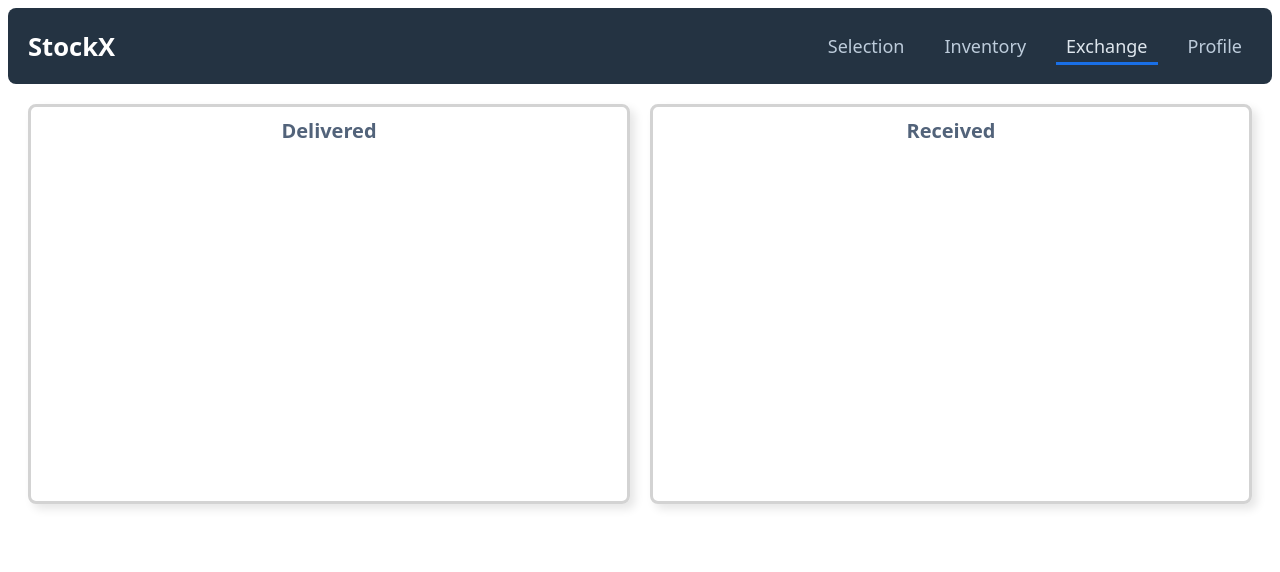
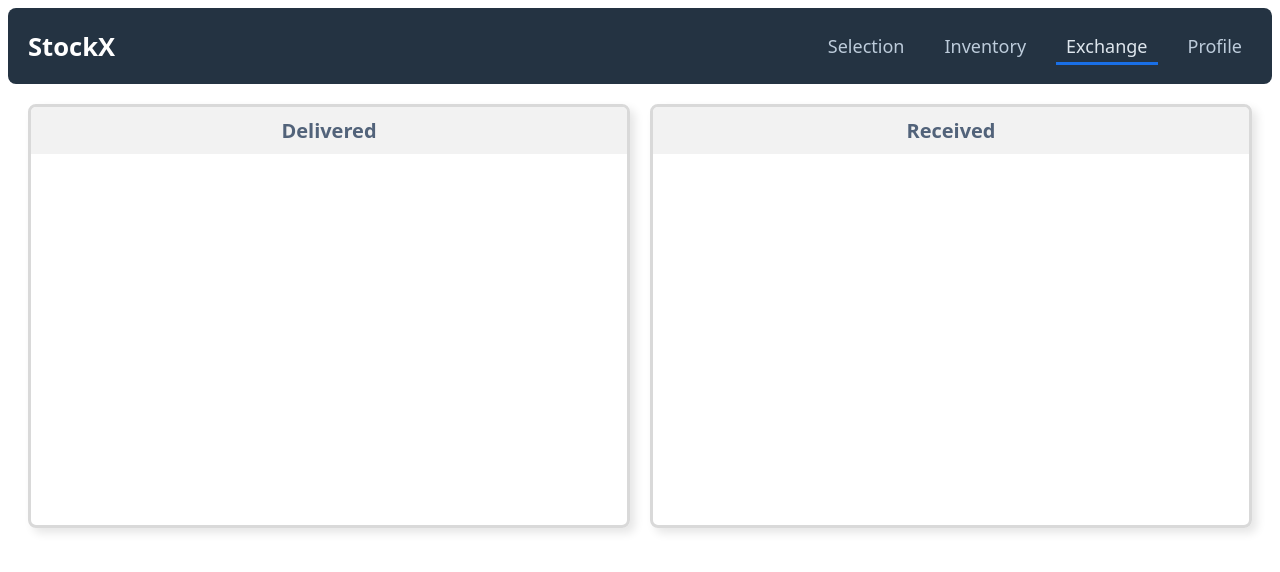
Before and after one commit to shahriar-sakib-khan/StockX-0, a React (Vite) app: page /exchange in a window 1280 px wide. Shown: the top 572 px of the page. Built offline with nearby package versions, Linux system fonts and the light colour scheme.

Commit message:
Hide brand name on narrow screen on the exchange page

```diff
--- a/src/components/Exchange/Exchange.module.css
+++ b/src/components/Exchange/Exchange.module.css
@@ -1,5 +1,4 @@
 .exchangeContainer {
-  height: 88vh;
   display: flex;
   flex-direction: column;
   gap: 20px;
@@ -9,7 +8,6 @@
 .sectionsContainer {
   display: flex;
   gap: 20px;
-  justify-content: space-between;
   text-align: center;
 }
 
@@ -40,7 +38,7 @@
   margin-top: 0;
   margin-bottom: 20px;
   padding: 8px 0;
-  border-radius: 4px;
+  border-radius: 5px;
   /* background-color: #ff3c78; */
   /* box-shadow: 5px 5px 10px hsl(0, 0%, 90%); */
   transition: 0.3s ease all;
@@ -50,12 +48,12 @@
 .section {
   flex: 1;
   padding: 0px;
-  border: 3px solid lightgray;
+  border: 3px solid hsl(0, 0%, 85%);
   border-radius: 8px;
   display: flex;
   flex-direction: column;
   justify-content: flex-start;
-  height: 50vh;
+  height: 53vh;
   cursor: pointer;
   box-shadow: 5px 5px 10px hsl(0, 0%, 90%);
   position: relative;
@@ -63,7 +61,8 @@
 }
 
 .section:not(.active):hover {
-  border-color: hsl(122, 50%, 70%);
+  /* border-color: hsl(122, 50%, 70%); */
+  border-color: hsl(0, 0%, 70%);
 }
 
 .section.active{
@@ -74,12 +73,14 @@
   color: hsl(215, 20%, 40%);
   font-size: 1.25rem;
   margin-top: 0;
-  margin-bottom: 20px;
   padding: 10px 0;
-  border-radius: 4px;
+  border-bottom-left-radius: 0;
+  border-bottom-right-radius: 0;
   transition: 0.3s ease all;
   position: relative;
   z-index: 1;
+  background-color: hsl(0, 0%, 95%);
+
 }
 
 .sectionTitles::after {
@@ -103,30 +104,12 @@
   transform-origin: top;
 }
 
-
-
-/* Title underline hover animation */
-/* .sectionTitles::after {
-  content: "";
-  position: absolute;
-  background-color: #ff3c78;
-  height: 4px;
-  width: 0%;
-  left: 50%;
-  top: 60px;
-  transition: 0.3s ease;
-}
-
-.sectionTitles:hover::after {
-  left: 5%;
-  width: 90%;
-} */
-
 .itemList {
   flex: 1;
   /* overflow-x: hidden; */
   overflow-y: auto;
   padding: 10px;
+  /* background-color: #ff3c78; */
 }
 
 .itemRow {
@@ -134,18 +117,27 @@
   gap: 10px;
   padding: 8px;
   border-bottom: 1px solid #ddd;
+  border-radius: 5px;
   display: flex;
   justify-content: space-between;
   flex-wrap: wrap;
+}
+
+.itemRow:hover {
+  background-color: hsl(0, 0%, 98%);
 }
 
 .serialNumber, .name {
   flex-shrink: 0;
 }
 
+.name {
+  display: inline-block;
+}
+
 .brandLogo {
   flex-grow: 1;
-  max-height: 40px;
+  min-height: 35px;
   min-width: 0;
   object-fit: contain;
 }
@@ -176,17 +168,17 @@
 
 .removeButton,
 .decrementButton {
-  margin-left: 10px;
   padding: 5px 8px;
   background-color: hsl(0, 100%, 50%);
   color: white;
   border: none;
   cursor: pointer;
   border-radius: 4px;
+  transition: background-color 0.25s ease-in;
 }
 
 .removeButton:hover {
-  background-color: hsl(0, 100%, 45%);
+  background-color: hsl(0, 100%, 40%);
 }
 
 .decrementButton {
@@ -207,11 +199,15 @@
   background-color: #ccc;
 }
 
-.removeButton:disabled,
-.decrementButton:disabled {
+.removeButton:disabled {
   background-color: hsl(0, 0%, 70%);
   cursor: not-allowed;
   opacity: 0.5;
+}
+
+
+.decrementButton:disabled {
+  cursor: not-allowed;
 }
 
 
@@ -258,7 +254,11 @@
   }
 } */
 
-
+@media (max-width: 1032px) {
+  .name {
+    display: none;
+  }
+}
 
 @media (max-width: 680px) {
   .exchangeContainer {
```
